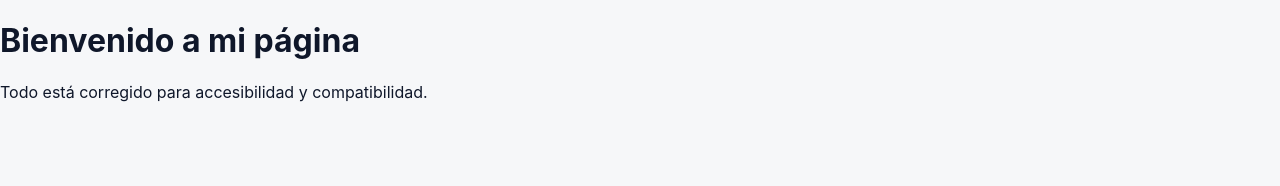
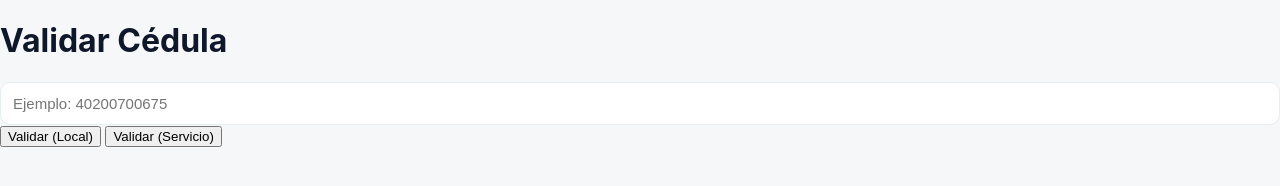
Before and after one commit to Yeri8/Servicio-Web-para-validar-la-c-dula-de-identidad-y-electoral-usando-el-m-dulo-10, a website: page index.html in a window 1280 px wide. Drawn offline with Linux system fonts and the light colour scheme.

Commit message:
Update index.html for validation functionality

```diff
--- a/index.html
+++ b/index.html
@@ -1,23 +1,19 @@
 <!DOCTYPE html>
-<html lang="es">  <!-- Agregamos el idioma -->
-
+<html lang="es">
 <head>
-    <meta charset="UTF-8">  <!-- Mantiene codificación correcta -->
-
-    <!-- Agregamos el meta viewport para compatibilidad en móviles -->
+    <meta charset="UTF-8" />
+    <title>Validar Cédula</title>
     <meta name="viewport" content="width=device-width, initial-scale=1.0">
-
-    <!-- Título del documento (NECESARIO) -->
-    <title>Mi Página Web</title>
-
-    <!-- Si tienes un CSS, déjalo así -->
     <link rel="stylesheet" href="styles.css">
 </head>
+<body>
+    <h1>Validar Cédula</h1>
 
-<body>
-    <!-- Contenido de tu página -->
-    <h1>Bienvenido a mi página</h1>
-    <p>Todo está corregido para accesibilidad y compatibilidad.</p>
+    <input type="text" id="cedula" placeholder="Ejemplo: 40200700675">
+    <button onclick="validarLocal()">Validar (Local)</button>
+    <button onclick="validarServicio()">Validar (Servicio)</button>
+    <p id="resultado"></p>
+
+    <script src="script.js"></script>
 </body>
-
 </html>
```
